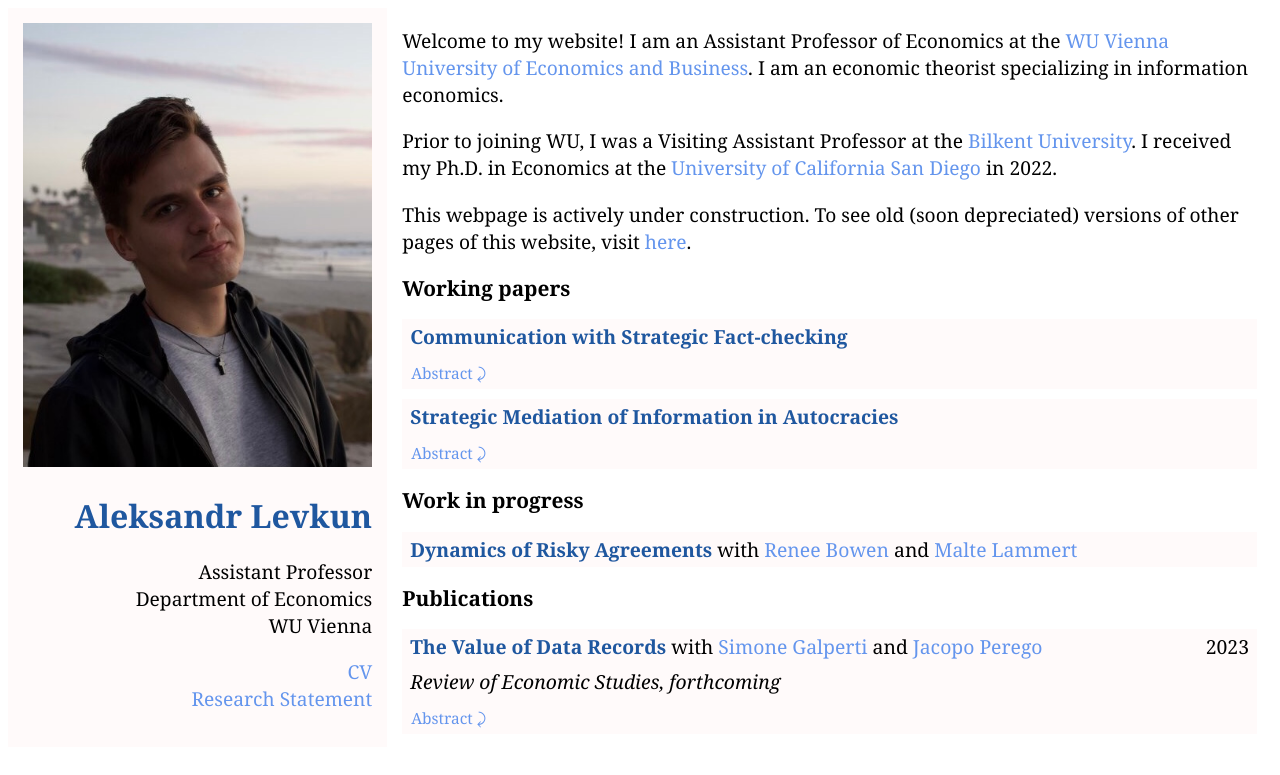
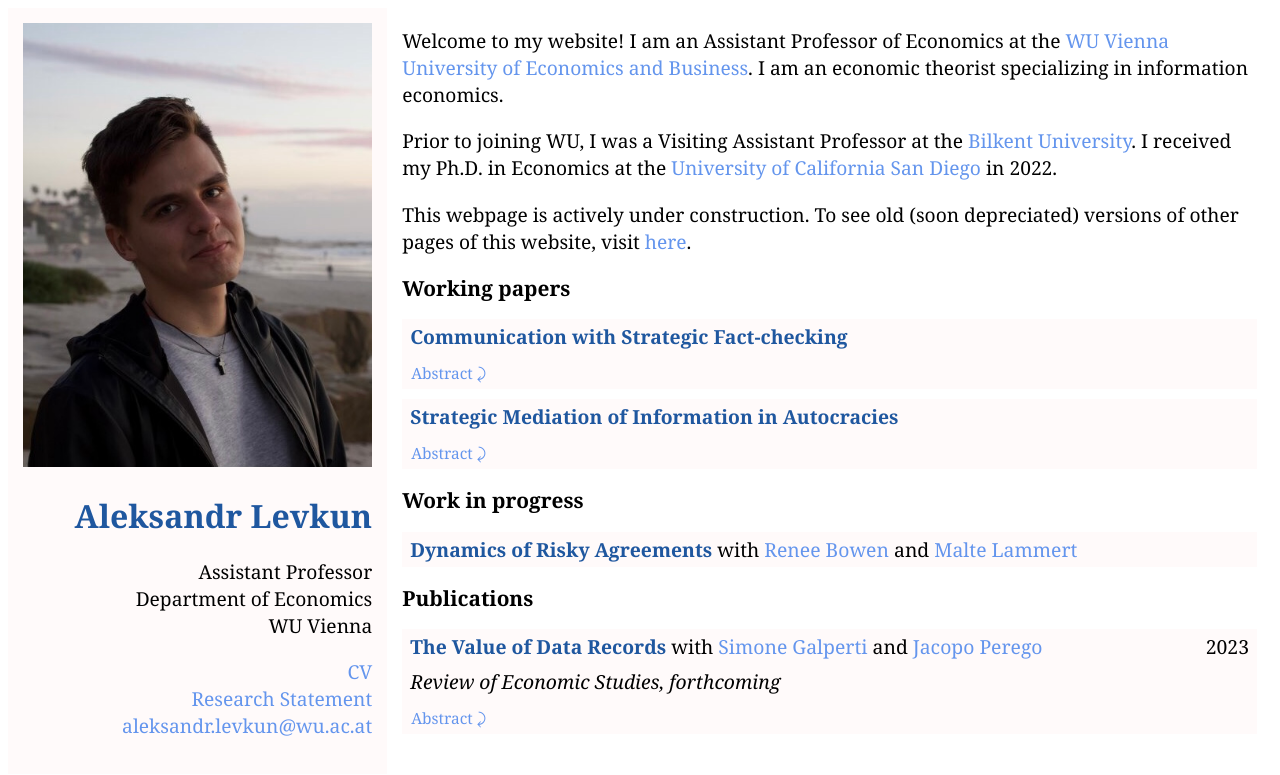
Before and after one commit to alevkun/alevkun.github.io, a Jekyll site: the page built from index.html, in a window 1280 px wide. Shown: the top 775 px of the page. Built offline with Jekyll 4.4.1, drawn with Linux system fonts in a browser that asks for light colours.

Commit message:
Update index.html

```diff
--- a/index.html
+++ b/index.html
@@ -10,7 +10,9 @@ title: Aleksandr Levkun
     WU Vienna </p>
     <p> <a href="https://alevkun.github.io/assets/pdf/cv_levkun.pdf">
 	CV </a> <br>
-	<a href="https://alevkun.github.io/assets/pdf/research_levkun.pdf">Research Statement</a> </p>
+	<a href="https://alevkun.github.io/assets/pdf/research_levkun.pdf">Research Statement</a> <br>
+	<a href="mailto:aleksandr.levkun@wu.ac.at">aleksandr.levkun@wu.ac.at</a>
+    </p>
   </div>
   <div class="main">
     <p>Welcome to my website! I am an Assistant Professor of Economics at the <a href="https://www.wu.ac.at/en/">WU Vienna University of Economics and Business</a>.
```
